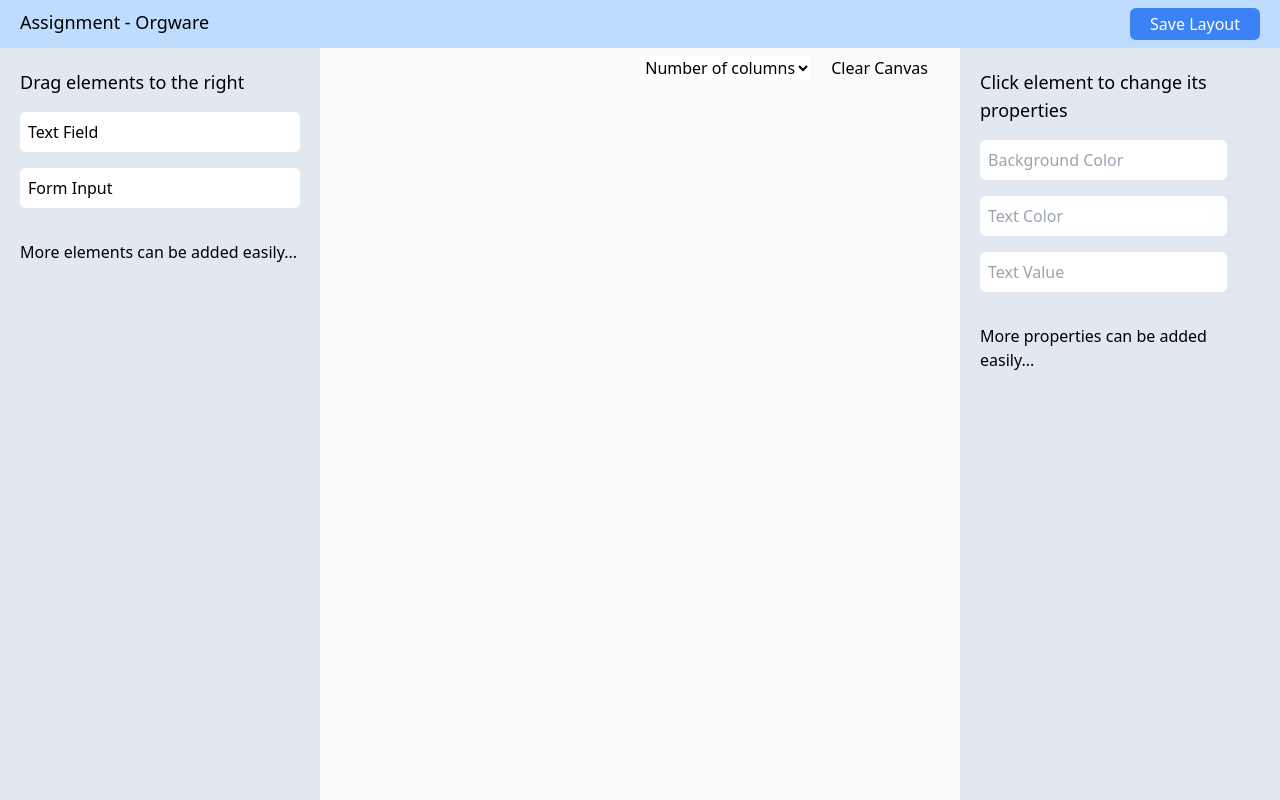
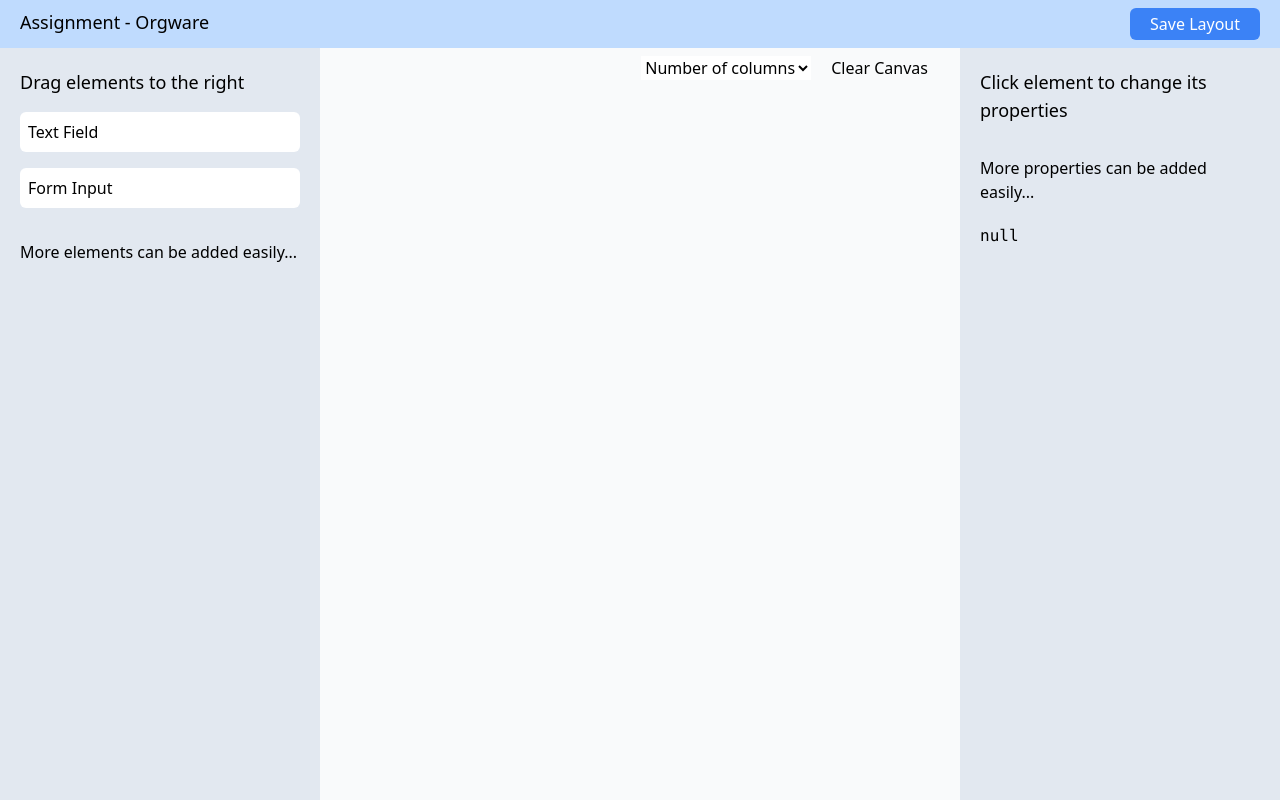
Before and after one commit to raaznn/react-drag-and-drop, a React (Vite) app: page / in a window 1280 px wide. Built offline with nearby package versions, Linux system fonts and the light colour scheme.

Commit message:
change propertie of element

```diff
--- a/src/components/Canvas/index.tsx
+++ b/src/components/Canvas/index.tsx
@@ -7,12 +7,20 @@ const ResponsiveGridLayout = WidthProvider(Responsive);
 
 const Canvas = () => {
   const [items, setItems] = useState<any[]>([]);
-  const { numOfColumns, setNumOfColumns } = useGrid();
+  const {
+    numOfColumns,
+    setNumOfColumns,
+    setSelectedGrid,
+    gridList,
+    setGridList,
+  } = useGrid();
 
   const onDrop = (layout: any, layoutItem: any, event: any) => {
     const { text } = JSON.parse(event?.dataTransfer?.getData("text/plain"));
-    setItems((prevItems) => [...prevItems, { id: uuid(), type: text }]);
-    console.log("dropped item ==> ", text);
+    setGridList((prevItems: any[]) => [
+      ...prevItems,
+      { id: uuid(), type: text },
+    ]);
   };
 
   return (
@@ -30,7 +38,13 @@ const Canvas = () => {
           <option value={12}>12</option>
           <option value={20}>20</option>
         </select>
-        <button onClick={() => setItems([])} className="ml-5 ">
+        <button
+          onClick={() => {
+            setGridList([]);
+            setSelectedGrid(null);
+          }}
+          className="ml-5 "
+        >
           Clear Canvas
         </button>
       </div>
@@ -38,14 +52,20 @@ const Canvas = () => {
         <ResponsiveGridLayout
           onDrop={onDrop}
           // onLayoutChange={() => {}}
-          breakpoints={{ lg: 1200 }}
+          breakpoints={{ lg: 1080 }}
           cols={{ lg: numOfColumns }}
           isDroppable
           style={{ minHeight: "100%" }}
         >
-          {items?.map((item, ind) => {
+          {gridList?.map((item: any, ind: number) => {
             return (
-              <div key={item?.id || ind} className="bg-gray-300 cursor-pointer">
+              <div
+                onClick={() => {
+                  setSelectedGrid(item);
+                }}
+                key={item?.id || ind}
+                className="bg-gray-300 cursor-pointer"
+              >
                 {item?.type}
               </div>
             );
--- a/src/components/Properties/index.tsx
+++ b/src/components/Properties/index.tsx
@@ -1,30 +1,74 @@
 import React from "react";
 import useGrid from "../../hooks/useGrid";
 
+const propertiesList = [
+  {
+    label: "Background Color",
+    key: "background-color",
+    for: ["text", "input"],
+    type: "style",
+  },
+  {
+    label: "Text Color",
+    key: "color",
+    for: ["text", "input"],
+    type: "style",
+  },
+  {
+    label: "Text Value",
+    key: "value",
+    for: ["text"],
+    type: "props",
+  },
+  {
+    label: "Placeholder",
+    key: "placeholder",
+    for: ["input"],
+    type: "props",
+  },
+];
+
 const Properties = () => {
-  const grid = useGrid();
+  const { selectedGrid, setGridList, setSelectedGrid } = useGrid();
   return (
     <div className="bg-slate-200 flex-none w-80 px-5 pt-5">
       <span className="text-lg">Click element to change its properties</span>
 
-      <input
-        className="mt-4 bg-white p-2 rounded-md"
-        placeholder="Background Color"
-      />
+      {propertiesList?.map((item, ind) => {
+        return (
+          item?.for?.includes(selectedGrid?.type) && (
+            <input
+              onChange={(e) => {
+                setGridList((list: any[]) => {
+                  const newGrid = {
+                    ...selectedGrid,
+                    properties: {
+                      ...selectedGrid?.properties,
+                      [e?.target?.name]: e?.target?.value,
+                    },
+                  };
 
-      <input
-        className="mt-4 bg-white p-2 rounded-md"
-        placeholder="Text Color"
-      />
+                  setSelectedGrid(newGrid);
 
-      <input
-        className="mt-4 bg-white p-2 rounded-md"
-        placeholder="Text Value "
-      />
+                  list?.map((gridItem) =>
+                    gridItem?.id !== selectedGrid?.id ? gridItem : newGrid
+                  );
+                });
+              }}
+              value={selectedGrid?.properties?.[item?.key]}
+              name={item?.key}
+              className="mt-4 bg-white p-2 rounded-md"
+              placeholder={item?.label}
+            />
+          )
+        );
+      })}
 
       <div className="mt-8">
         <span>More properties can be added easily...</span>
       </div>
+
+      <pre className="mt-5">{JSON.stringify(selectedGrid, null, 2)}</pre>
     </div>
   );
 };
--- a/src/hooks/useGrid.tsx
+++ b/src/hooks/useGrid.tsx
@@ -4,9 +4,20 @@ const GridContext = createContext<any>(null);
 
 export const GridProvider = ({ children }: { children: ReactNode }) => {
   const [numOfColumns, setNumOfColumns] = useState<number>(12);
+  const [selectedGrid, setSelectedGrid] = useState<any>(null);
+  const [gridList, setGridList] = useState<any[]>([]);
 
   return (
-    <GridContext.Provider value={{ numOfColumns, setNumOfColumns }}>
+    <GridContext.Provider
+      value={{
+        numOfColumns,
+        setNumOfColumns,
+        selectedGrid,
+        setSelectedGrid,
+        gridList,
+        setGridList,
+      }}
+    >
       {children}
     </GridContext.Provider>
   );
```
